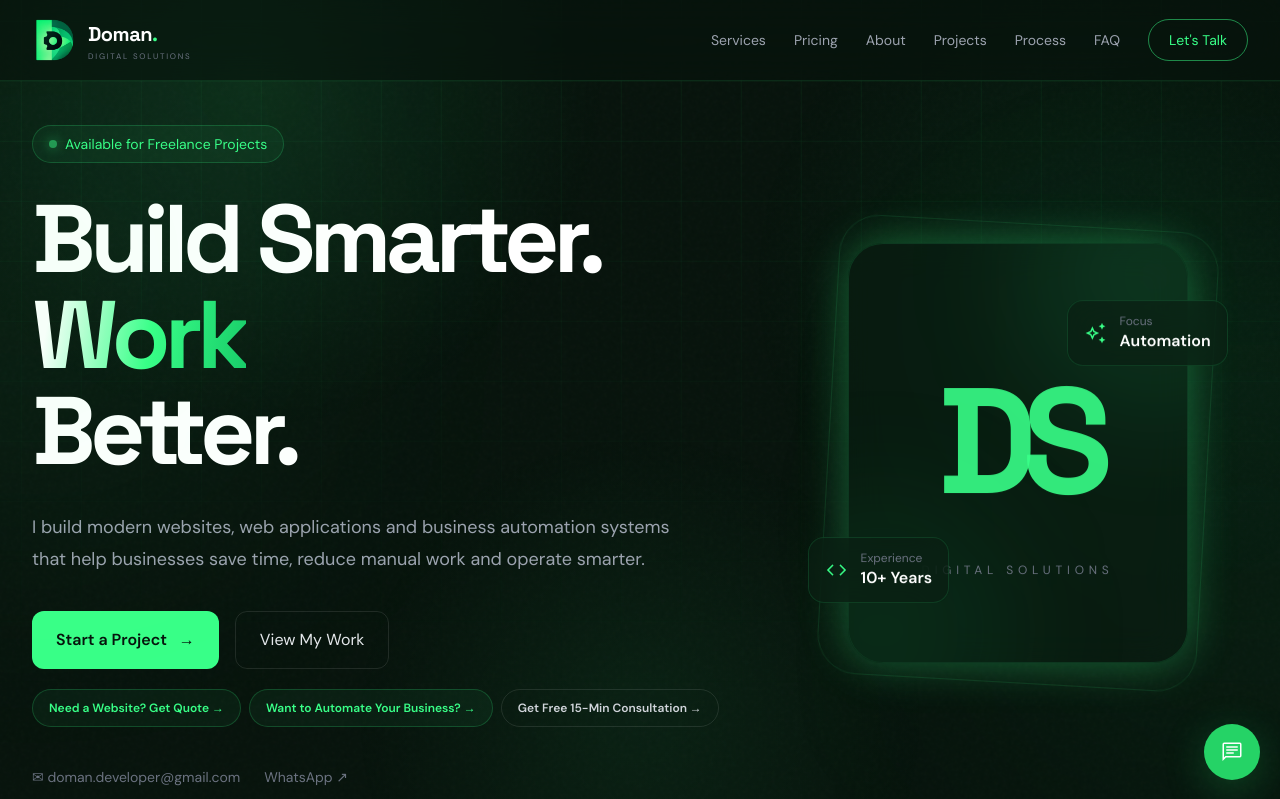
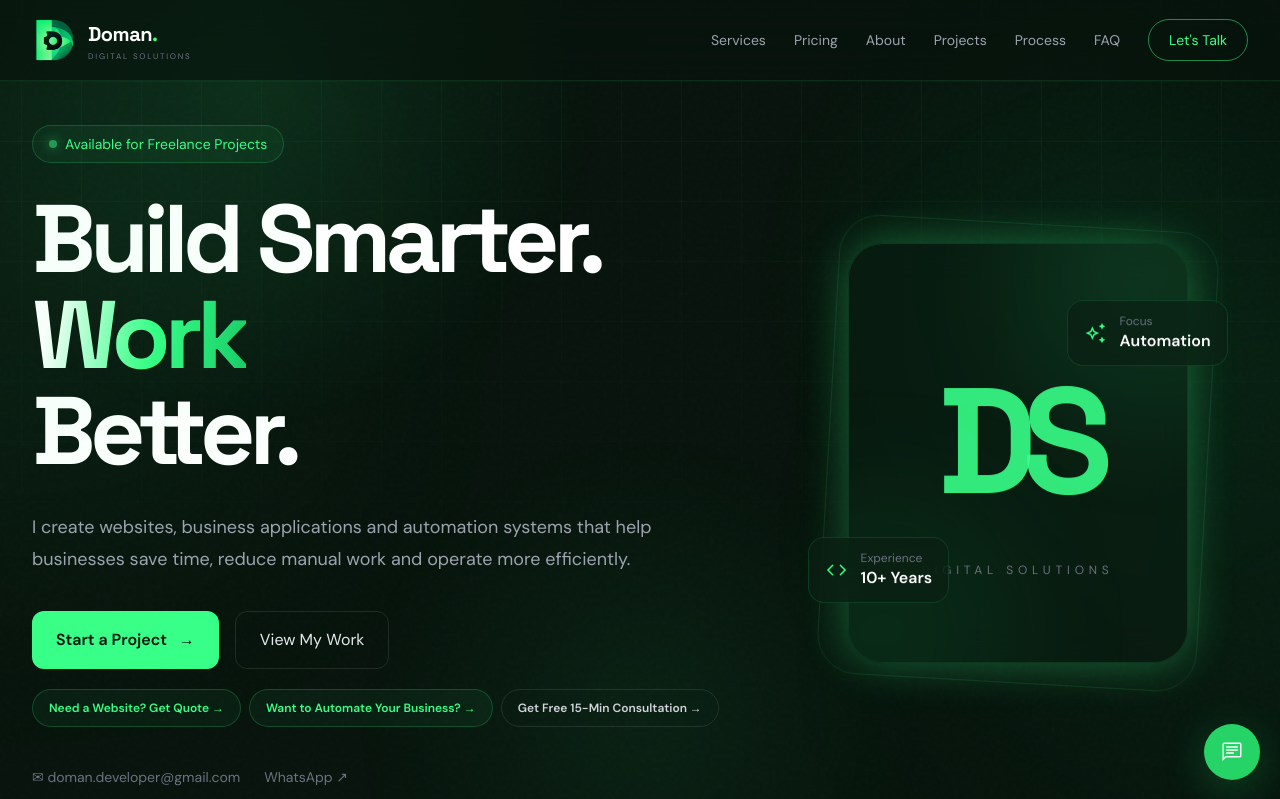
Before and after one commit to djdj143/portfolio, a plain HTML site: page index.html in a window 1280 px wide. Shown: the top 799 px of the page. Drawn offline with nearby package versions, Linux system fonts and the light colour scheme.

Commit message:
Update index.html

```diff
--- a/index.html
+++ b/index.html
@@ -145,7 +145,7 @@ Build Smarter.<br><span class="gradient-text">Work </span><br>Better.
 </h1>
 
 <p class="mt-8 max-w-2xl text-gray-400 text-lg leading-8">
-I build modern websites, web applications and business automation systems that help businesses save time, reduce manual work and operate smarter.
+I create websites, business applications and automation systems that help businesses save time, reduce manual work and operate more efficiently.
 </p>
 
 <div class="mt-9 flex flex-wrap gap-4">
```
